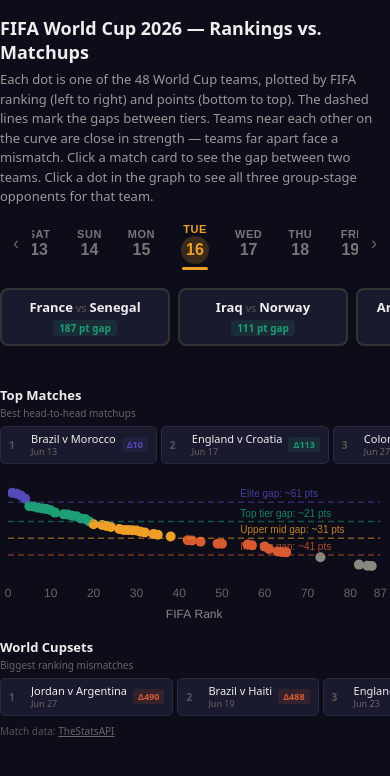
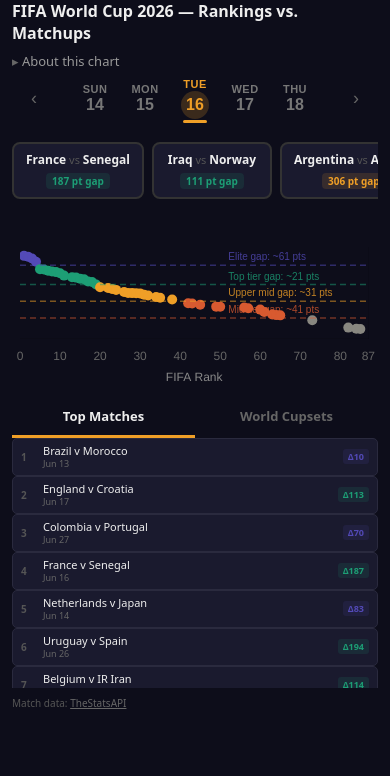
Before and after one commit to groovecoder/groovecoder.com, a Jekyll site: the page testpages/fifa_rankings_clusters.html, which Jekyll copies as it is, in a window 390 px wide. Shown: the top 776 px of the page. Built offline with Jekyll 4.4.1, drawn with Linux system fonts in a browser that asks for light colours.

Commit message:
feat: add mobile layout for WC rankings page
Replace horizontal-scroll sidebars with tabbed panel below chart on
mobile. Collapse description into <details>, shrink chart height at
two breakpoints, add touch targets and viewport meta tag.

Co-Authored-By: Claude Opus 4.6 <noreply@anthropic.com>

```diff
--- a/testpages/fifa_rankings_clusters.html
+++ b/testpages/fifa_rankings_clusters.html
@@ -1,4 +1,4 @@
-
+<meta name="viewport" content="width=device-width, initial-scale=1">
 <style>
   html, body { background: #0d0d1a; color: #ccc; margin: 0; }
   * { box-sizing: border-box; }
@@ -148,10 +148,86 @@
   }
   #cupsets::-webkit-scrollbar { width: 4px; }
   #cupsets::-webkit-scrollbar-thumb { background: #333; border-radius: 2px; }
+  /* --- Details/summary description --- */
+  details.desc summary {
+    font-size: 13px;
+    color: #999;
+    cursor: pointer;
+    list-style: none;
+    padding: 2px 0;
+  }
+  details.desc summary::-webkit-details-marker { display: none; }
+  details.desc summary::before {
+    content: '▸ ';
+    color: #666;
+  }
+  details.desc[open] summary::before {
+    content: '▾ ';
+  }
+  details.desc p {
+    margin: 6px 0 0;
+  }
+
+  /* --- Mobile tabs --- */
+  #mobile-tabs {
+    display: none;
+  }
+  .tab-bar {
+    display: flex;
+    gap: 0;
+    margin-bottom: 0;
+  }
+  .tab-btn {
+    flex: 1;
+    padding: 10px 0;
+    background: transparent;
+    border: none;
+    border-bottom: 3px solid transparent;
+    color: #666;
+    font-size: 13px;
+    font-weight: 600;
+    cursor: pointer;
+    font-family: inherit;
+    transition: color 0.15s, border-color 0.15s;
+  }
+  .tab-btn.active-matches { color: #eee; border-bottom-color: #EF9F27; }
+  .tab-btn.active-cupsets { color: #eee; border-bottom-color: #D85A30; }
+  .tab-content {
+    max-height: 300px;
+    overflow-y: auto;
+  }
+  .tab-content::-webkit-scrollbar { width: 4px; }
+  .tab-content::-webkit-scrollbar-thumb { background: #333; border-radius: 2px; }
+
+  /* --- Touch --- */
+  #match-carousel, #date-scroll {
+    touch-action: pan-x;
+  }
+
+  /* --- Desktop: force details open --- */
+  @media (min-width: 901px) {
+    details.desc { display: block; }
+    details.desc > p { display: block !important; }
+  }
+
+  /* --- Mobile <=900px --- */
   @media (max-width: 900px) {
+    .page-container { max-width: 100% !important; padding: 0 12px !important; }
     #chart-row { flex-direction: column; }
-    #top-matches-panel, #cupsets-panel { flex: none; }
-    #top-matches, #cupsets { flex-direction: row; overflow-x: auto; overflow-y: visible; }
+    #top-matches-panel, #cupsets-panel { display: none; }
+    #mobile-tabs { display: block; margin-top: 8px; }
+    .chart-wrapper { height: 320px !important; }
+    .match-card { min-width: 140px; }
+    #date-nav .arrow-btn { min-width: 44px; min-height: 44px; }
+    h2.page-title { font-size: 16px !important; }
+  }
+
+  /* --- Phone <=480px --- */
+  @media (max-width: 480px) {
+    .chart-wrapper { height: 260px !important; }
+    .date-pill { padding: 4px 8px; }
+    .match-card { min-width: 120px; font-size: 12px; }
+    .tab-content { max-height: 250px; }
   }
   #match-info {
     font-size: 13px;
@@ -161,9 +237,12 @@
   }
 </style>
 
-<div style="padding: 1rem 0; max-width: 1200px; margin: 0 auto; font-family: system-ui, -apple-system, sans-serif;">
-<h2 style="font-size: 18px; color: #eee; margin: 0 0 6px;">FIFA World Cup 2026 — Rankings vs. Matchups</h2>
-<p style="font-size: 13px; color: #999; margin: 0 0 10px; line-height: 1.5; max-width: 680px;">Each dot is one of the 48 World Cup teams, plotted by FIFA ranking (left to right) and points (bottom to top). The dashed lines mark the gaps between tiers. Teams near each other on the curve are close in strength — teams far apart face a mismatch. Click a match card to see the gap between two teams. Click a dot in the graph to see all three group-stage opponents for that team.</p>
+<div class="page-container" style="padding: 1rem 0; max-width: 1200px; margin: 0 auto; font-family: system-ui, -apple-system, sans-serif;">
+<h2 class="page-title" style="font-size: 18px; color: #eee; margin: 0 0 6px;">FIFA World Cup 2026 — Rankings vs. Matchups</h2>
+<details class="desc" open>
+  <summary>About this chart</summary>
+  <p style="font-size: 13px; color: #999; margin: 0 0 10px; line-height: 1.5; max-width: 680px;">Each dot is one of the 48 World Cup teams, plotted by FIFA ranking (left to right) and points (bottom to top). The dashed lines mark the gaps between tiers. Teams near each other on the curve are close in strength — teams far apart face a mismatch. Click a match card to see the gap between two teams. Click a dot in the graph to see all three group-stage opponents for that team.</p>
+</details>
 
 <div id="date-nav">
   <button class="arrow-btn" id="date-prev">&#8249;</button>
@@ -179,7 +258,7 @@
     <p style="font-size: 10px; color: #666; margin: 0 0 6px;">Best head-to-head matchups</p>
     <div id="top-matches"></div>
   </div>
-  <div style="position: relative; flex: 1; min-width: 0; height: 520px;">
+  <div class="chart-wrapper" style="position: relative; flex: 1; min-width: 0; height: 520px;">
     <canvas id="chart" role="img" aria-label="Scatter plot of FIFA rankings 1-100 by points, showing clusters and gaps between tiers"></canvas>
   </div>
   <div id="cupsets-panel">
@@ -187,6 +266,14 @@
     <p style="font-size: 10px; color: #666; margin: 0 0 6px;">Biggest ranking mismatches</p>
     <div id="cupsets"></div>
   </div>
+</div>
+
+<div id="mobile-tabs">
+  <div class="tab-bar">
+    <button class="tab-btn active-matches" id="tab-matches-btn">Top Matches</button>
+    <button class="tab-btn" id="tab-cupsets-btn">World Cupsets</button>
+  </div>
+  <div class="tab-content" id="mobile-tab-content"></div>
 </div>
 
 <p style="font-size: 10px; color: #555; margin-top: 8px;">Match data: <a href="https://www.thestatsapi.com/world-cup/data" style="color:#666;">TheStatsAPI</a></p>
```
Also changed, not shown: other parts of testpages/fifa_rankings_clusters.html (+62 -0 lines).
